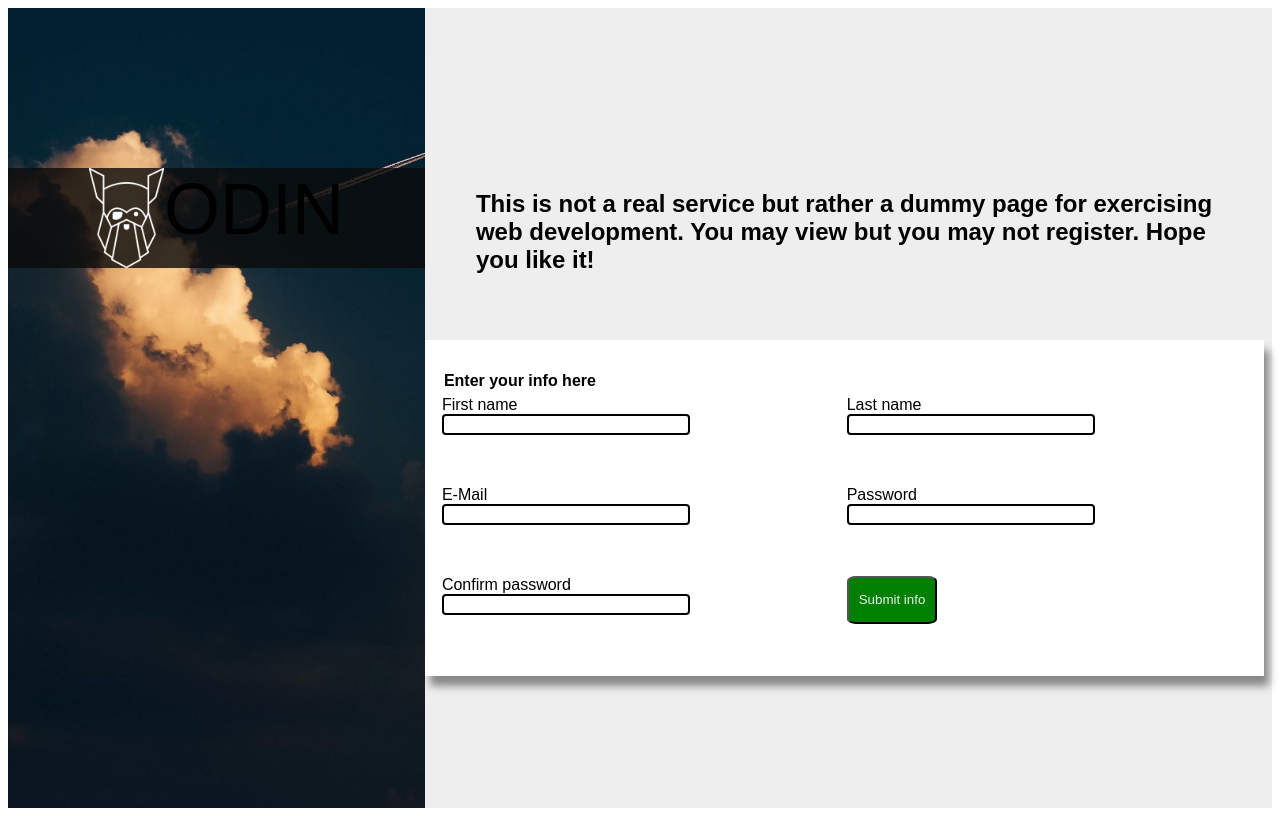
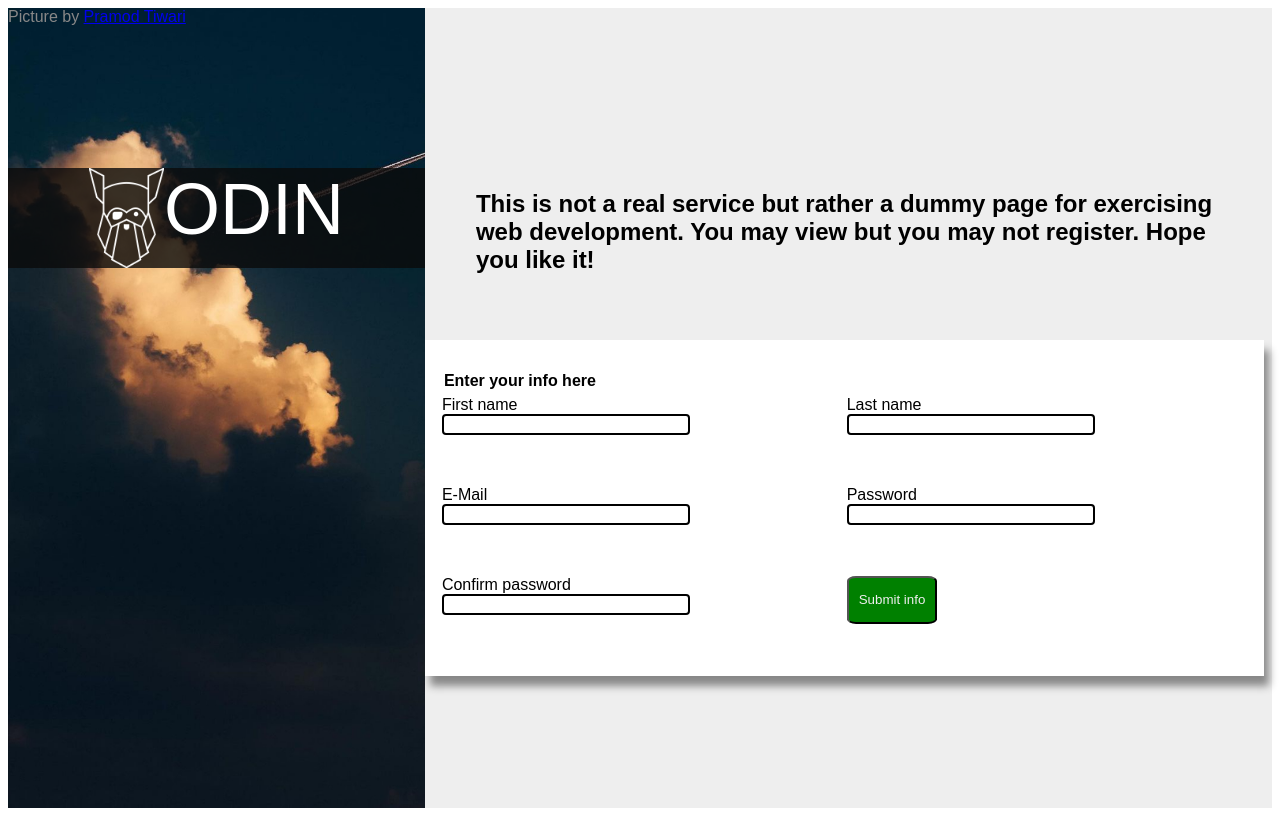
Before and after one commit to Clonky/sign_up_dummy, a plain HTML site: page index.html in a window 1280 px wide. Drawn offline with nearby package versions, Linux system fonts and the light colour scheme.

Commit message:
Add link to picture source

```diff
--- a/index.html
+++ b/index.html
@@ -12,6 +12,7 @@
 <body>
     <aside>
         <div class="odin-banner"><img src="images/odin-lined.png" class="odin-head"> ODIN</div>
+        <footer>Picture by <a href="https://unsplash.com/photos/K2wfWsqw45A">Pramod Tiwari</a></footer>
     </aside>
     <section>
         <div class="form-container">
--- a/style.css
+++ b/style.css
@@ -36,6 +36,8 @@ aside {
 
 .odin-banner {
     display: flex;
+    color: white;
+    text-align: center;
     justify-content: center;
     align-content: center;
     position: absolute;
@@ -44,10 +46,6 @@ aside {
     height: 100px;
     font-size: 72px;
     background-color: rgba(10, 10, 10, 0.8);
-}
-
-.odin-head {
-    color: black
 }
 
 section {
@@ -129,6 +127,11 @@ button {
     max-height: 3rem;
 }
 
+footer {
+    align-self: flex-end;
+    color: #888888;
+}
+
 @media only screen and (min-width: 960px) {
     aside {
         width: 33%;
```
